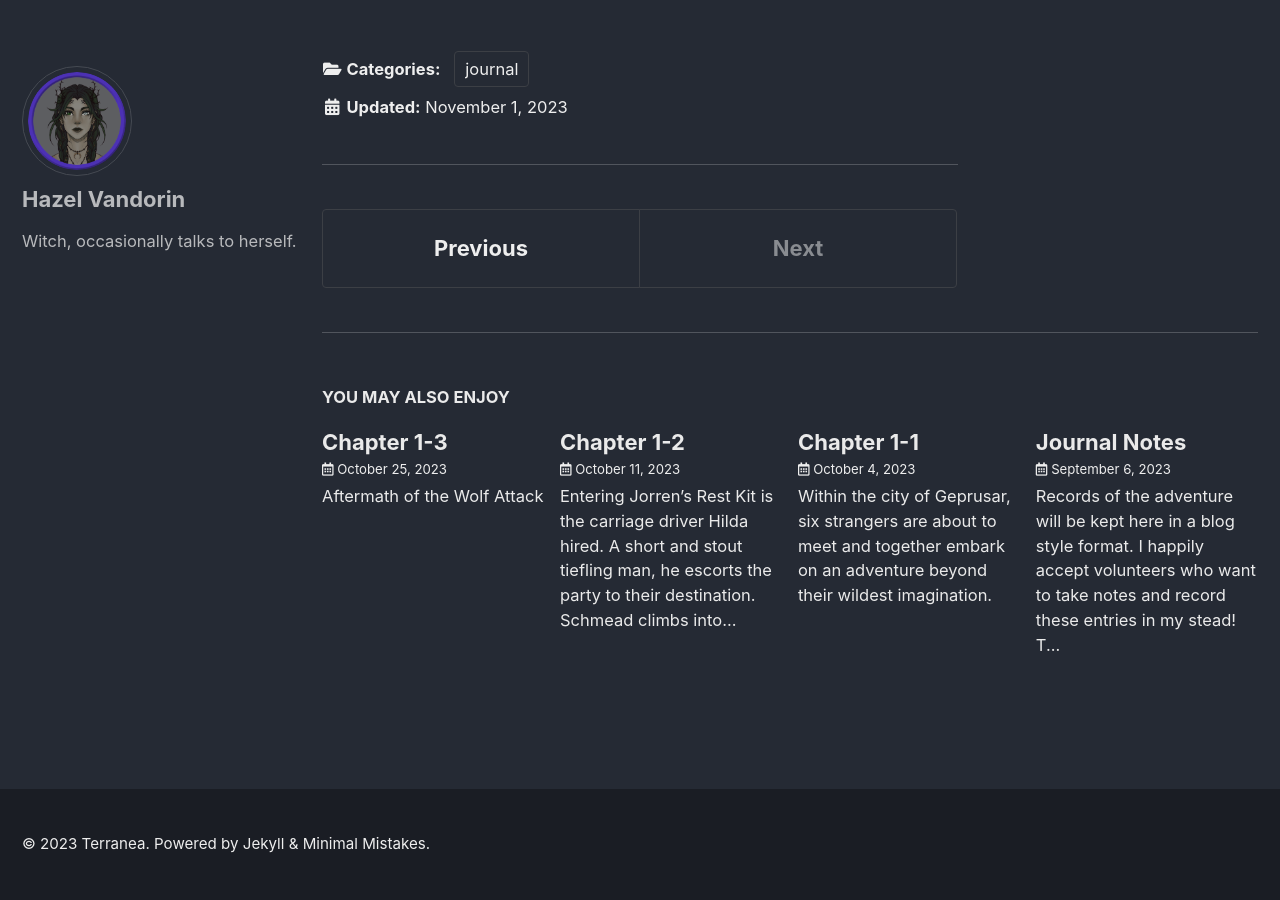
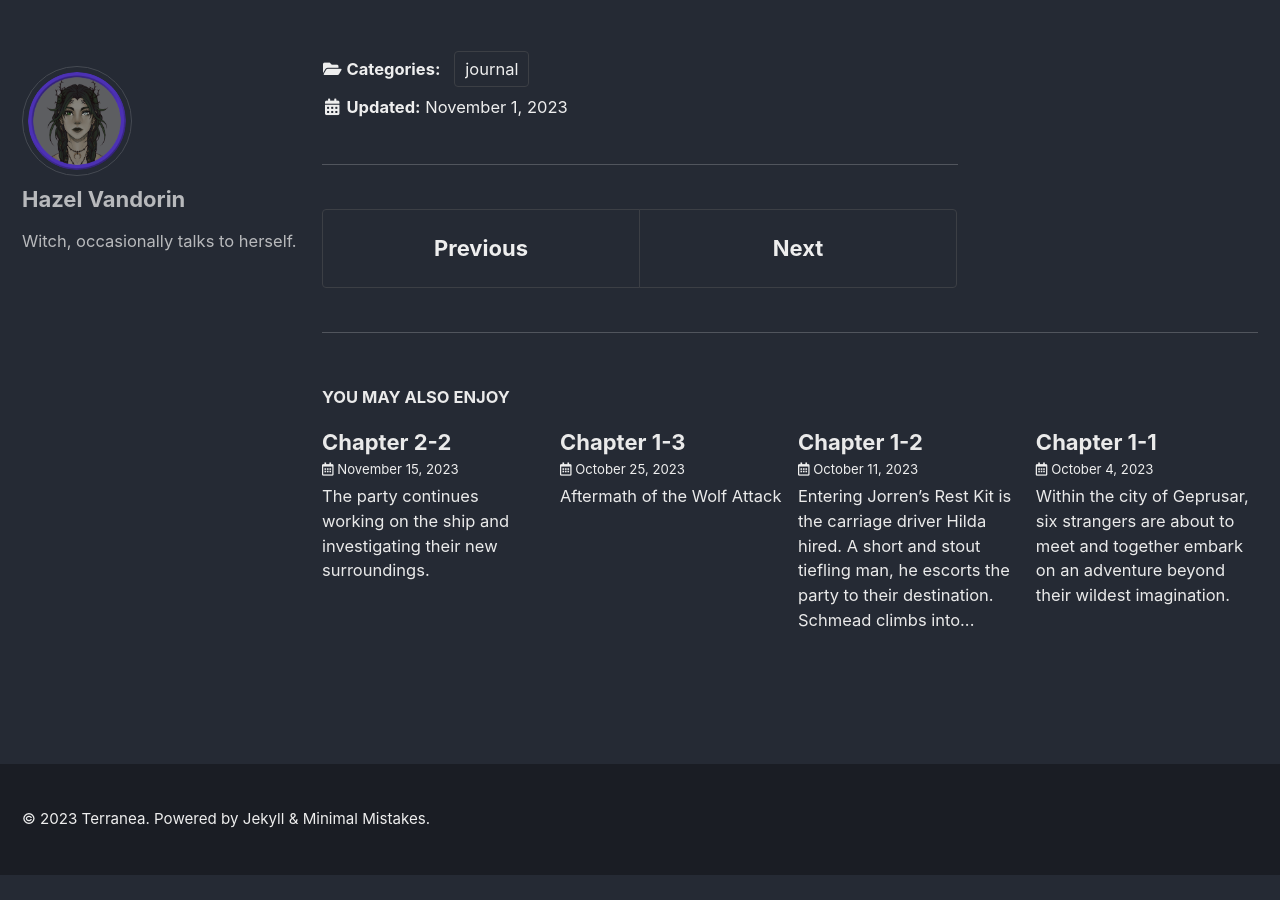
Before and after one commit to dej0608/terranea, a Jekyll site: the page built from _posts/2023-11-01-chapter-2-1.md, in a window 1280 px wide and 900 px high, scrolled down 7453 px. Built offline with Jekyll 4.4.1, drawn with Linux system fonts in a browser that asks for light colours; cached includes are drawn as plain includes; after the commit the page ends 8328 px from its top, so only the background shows below that; some of the changed lines change nothing that is shown.

Commit message:
added 11/15 journal, minor typo fixes

```diff
--- a/_posts/2023-11-01-chapter-2-1.md
+++ b/_posts/2023-11-01-chapter-2-1.md
@@ -10,7 +10,7 @@ show_date: true
 
 Hilda gives the group one final chance to walk away. Asking everyone to risk their life to slay a titan is a big risk. Hilda goes around the circle stating that she intends to keep her promise to everyone and shares the same sentiment as Jasiri in wanting a better world. No one leaves, agreeing that we are all in this together.
 
-The group agrees to name the ship *Stormbreaker*.
+The group agrees to name the ship **Stormbreaker**.
 
 The group asks Hilda a few more questions regarding the Titans.
 
--- /dev/null
+++ b/_posts/2023-11-15-chapter-2-2.md
@@ -0,0 +1,99 @@
+---
+layout: single
+title:  "Chapter 2-2"
+author: Hazel
+date:   2023-11-15 18:30:00 -0500
+categories: journal
+read_time: false
+show_date: true
+---
+
+The party continues working on the ship and investigating their new surroundings.
+
+Hazel searches through Lavender’s supplies of dried herbs and tonics, finding 3 potions of healing and 1 potion of Fire Breathing.
+
+A few items are left on the TO-DO list:
+
+Torren and Schmead head into town to get a paper map of the local region that NOVA can use to plot navigation. While in town they also purchase enough food for the entire party to last at least 5 days. The Kobolds have enough food for themselves to last that period. When they return, Hilda claims she will cover the food expenses on the ship and reimburses them for what they purchased.
+
+Jasiri helped Boomspear with making more explosive spears and although he doesn't understand how they work, he manages to assist Boomspear get through a majority of the process without blowing up the ship. Jasiri and the Kobolds continue to dig out the ship.
+
+In order to jumpstart the engines they will need an electrical source. Vaelyn volunteers to catch shock lizards and Hazel and Excalibur join. They set off in search of the creatures and eventually find a few of them in a small glen. Hazel suggests talking to them and casts *Speak with Animals*. Hazel then tries to summon Good Berries but they look unhealthy, so she doesn’t offer them to the lizards. Instead, she says the ship should have plenty of bugs for them to eat. The lizards agree and climb up Hazel who desperately tries to hide Doom and Gloom in her cloak.
+
+As they return to the ship, Vaelyn collects bugs to give to the lizards. When they return Vaelyn tosses his bug collection onto the engine where the lizards climb up and discharge electrical energy, killing the bugs and starting the engines. They then skitter off into the ship in search of more bugs to eat.
+
+Vaelyn takes Hazel aside and thanks her for essentially doing the entire job. It went a lot more easily than he anticipated and a lot less violently. Hazel smiles and says she’s happy to help, the lizards seem happy. She apologizes her goodberries aren’t edible and offers to get him other food if he’s also hungry. Vaelyn realizes how *hungry* he actually is and immediately leaves.
+
+When Torren returns from the trip to town, he goes to see Tobias in the Brig. No one notices, since no one is around. Tobias mocks Torren’s arrival, asking if he’s brought more people to come and kick the shit out of him. Torren apologizes to Tobias, saying he didn’t anticipate it to get so out of handa and gives Tobias an apology note. Tobias scoffs and asks if it’s a joke though Torren ensures him it’s not. Tobias nods and claims he will take it at face value. Tobias makes an additional plea to allow him to join the crew, which Torren quickly declines.
+
+NOVA informs Jasiri when he finishes with the Kobolds that Torren went to visit Tobias. Jasiri brings Tobias dinner and they have a short chat. Jasiri also apologizes and says he will speak with the group about letting him go free. He also promises to try and keep Torren out of the brig for which Tobias thanks him.
+
+Hazel goes to see Vaelyn after dinner and prepares him an herbal tea. When she knocks on the door, Vaelyn doesn’t answer and asks her to just set the tea outside of the door. She asks if he’s okay and he says Torren would be able to explain to everyone a bit better. Hazel heads to Torren’s door.
+
+She asks Torren what is wrong with Vaelyn and he claims he’s just a little hungry and has a very particular diet. Hazel also inquires about his notes and Torren explains it’s a form of emotional healing. This comment intrigues Hazel who hastily walks back to her room.
+
+Torren goes to see Vaelyn and they try to come up with a plan to give Vaelyn something to feed on. They go out into the woods to set traps throughout the night and wait. After a while, they go to check on the traps and find that they've caught a shock lizard and a rabbit. Vaelyn feeds off both of them but barely keeps his hunger at bay - it doesn’t fully satisfy.  Vaelyn thanks Torren for being here, saying it means a lot to him. [Author's Note: <3]
+
+### The Week Continues
+
+Over the course of the week while the repairs are made a few items of note take place.
+
+One evening Jasiri and Torren sit down to talk. Torren apologizes with another note saying Tobias didn’t deserve that kind of treatment. He explains it was vengeance by proximity. Jasriri says this is a second chance - people will know who the party are one day, and they shouldn’t start their journey this way. They will turn Tobias in and let the justicars deal with him appropriately. Torren says he’s trying to grow and avoid reverting back to his past trauma. He wants to be better. Jasiri shares the same sentiment and the two part ways for the evening.
+
+The party holds a Town Hall Meeting amongst the crew to decide what to do with Tobias. Multiple options were discussed, but they group settled on their original idea - to turn him over to the authorites when next able so that he can be punished according to the law.
+
+The Kobolds are initiated into the crew in the same manner as the party, with NOVA registering their names one by one.
+
+### Take Off!
+
+Once all of the problems are sufficiently fixed, the ship is finally ready for take off. The party meets up in the command room to prepare and deal with any issues that might arise.
+
+“NOVA... Let’s do this!”
+
+Several problems arise:
+* Jasiri manages to successfully remove a large boulder that falls onto the ship when it begins to take off.
+* Hazel conjures a large cloud that successfully blocks the brightness of the sun, keeping Hilda from crashing.
+* Schmead and Excalibur manage to direct a large flock of birds out the way but only manage to get half to safety. The rest are hit by the ship...
+* Vaelyn successfully fixes the stabilizers causing the ship to list one direction.
+* Jasiri successfully holds a broken hose spewing water in place while the Kobolds repair it.
+* Torren fixes NOVA's communication issues by successfully reconnecting cables to the Nexus.
+* The ship starts to lose power and Schmead successfully tracks another shock lizard to help give it a second boost (though the lizard is killed as Schmead tosses it at the engine).
+
+The ship is in bad shape but **Stormbreaker** is finally in the air! With everything stable, they make it to their first destination... Port Revelry.
+
+### Gangster’s Paradise
+
+The city is half destroyed and in ruins. Scorch marks and ice that never melts cover the ruined half of the city, caused by the titan when it attacked three years ago. The remaining half of the city is filled with people who couldn’t afford to go anywhere else. Crime runs rampant as people struggle to survive.
+
+The massive ship settles into the water of the harbor, attracting the attention of anyone in eyesight.
+
+The Kobolds remain on the ship to guard it and perform repairs while NOVA ensures it is unable to be operated by anyone who is not an authorized crew member.
+
+Hilda uses the remaining life raft to get to the docks. She explains that there are people here she wants to join the crew. A group known as the "Stray Dogs" (former pirates without a ship) is a group of individuals Hilda has met and trusts. They have camaraderie between them here as they’ve been abandoned and are in between jobs - and Hilda wants to get them back on their feet. Many of these people can fill some of the basic roles on the ships crew.
+
+She also explains that there’s an extremely talented engineer here in the city named Hermann Voltz who she wants to join the crew. He is an expert in Celestial technology, and is better suited than anyone for helping to get the *Strombreaker* back to full operation. He was with a group called “The Makers”, a non-approved Artificer Guild that does work outside of the Church’s Law. Nilbeck - Hilda’s old mentor - says he can be trusted. Four artificers, including Hermann and Nilbeck, worked together on a project that built a massive canon that was nearly powerful enough to take down a titan. Their creation put three of the four in prison, with Hermann going into hiding. Hilda tasks the party with tracking him down. She seems convinced he could be persuaded to join the crew by having the opportunity to work on an ancient mythical ship.
+
+Vaelyn brings up the point that with all eyes on the party, it’s going to be challenging to find this person in secret and smuggle him onto the ship without the eyes of others noticing.
+
+Once they reach the docks, Hilda leads the party to a small forge and introduces an Orcish blacksmith named Urgan. Hilda had promised him a job on the ship when she eventually found it, and she came to deliver, offering him the furnaces on the ship that he could use as a forge.
+
+When asked about Hermann, Ergan lead the group to a private area within his shop so there wouldn’t be any eavesdroppers. He explains the situation in Port Revelry: that after the titan disaster happened, corruption spread and more organized crime syndicates took power. He explains that there are three main active groups:
+
+1. The Abandoned
+  * The city government is in their pocket
+  * White collar crime - mafia-like
+  * Resides among the upper echelons of the city
+2. The Crows
+  * Newer to the city and moving in on the Abandoned's territory
+  * Larger organization, spread out in other cities and regions
+  * More street level crime - operating in the lower levels of the city
+3. The Whispers
+  * No issues with other Organizations
+  * Information brokers that will sell to the highest bidder (Power and information are worth more than gold)
+  * Extremely difficult to find
+
+Hermann Voltz is working with the Abandoned and the Crows. Since going into hiding no one has seen him in over three years.
+
+Urgan suggests the party head to “The Goose and Gander” as it’s a good (and safe) tavern nearby if we want to start looking for information. He recommends asking for Nona - she’s the innkeep there and a good person. She has hired protection for her establishment that keeps the place a small beacon in an otherwise dark place.
+
+As the party leaves, Hilda stays with Urgan to look for more people and get him set up on the ship. She tells the party that she will only be going between the ship and the docks, so she will be easy to find if needed.
```
